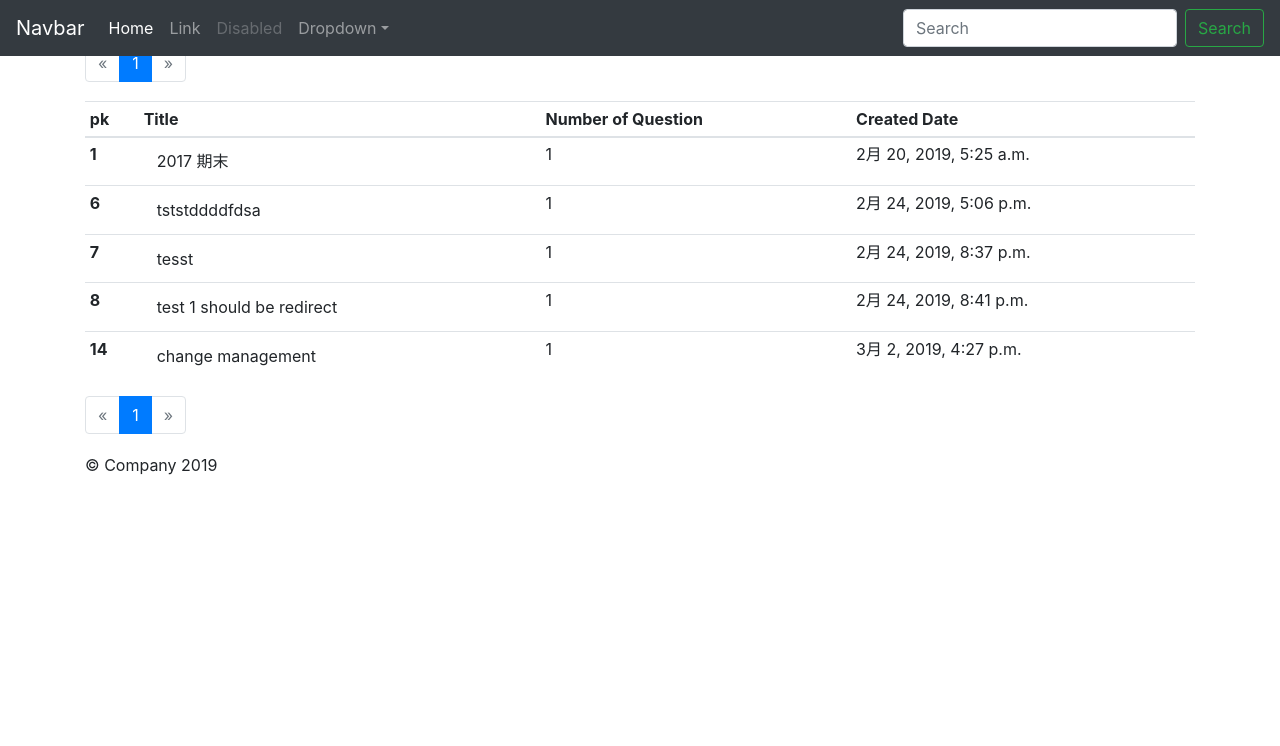
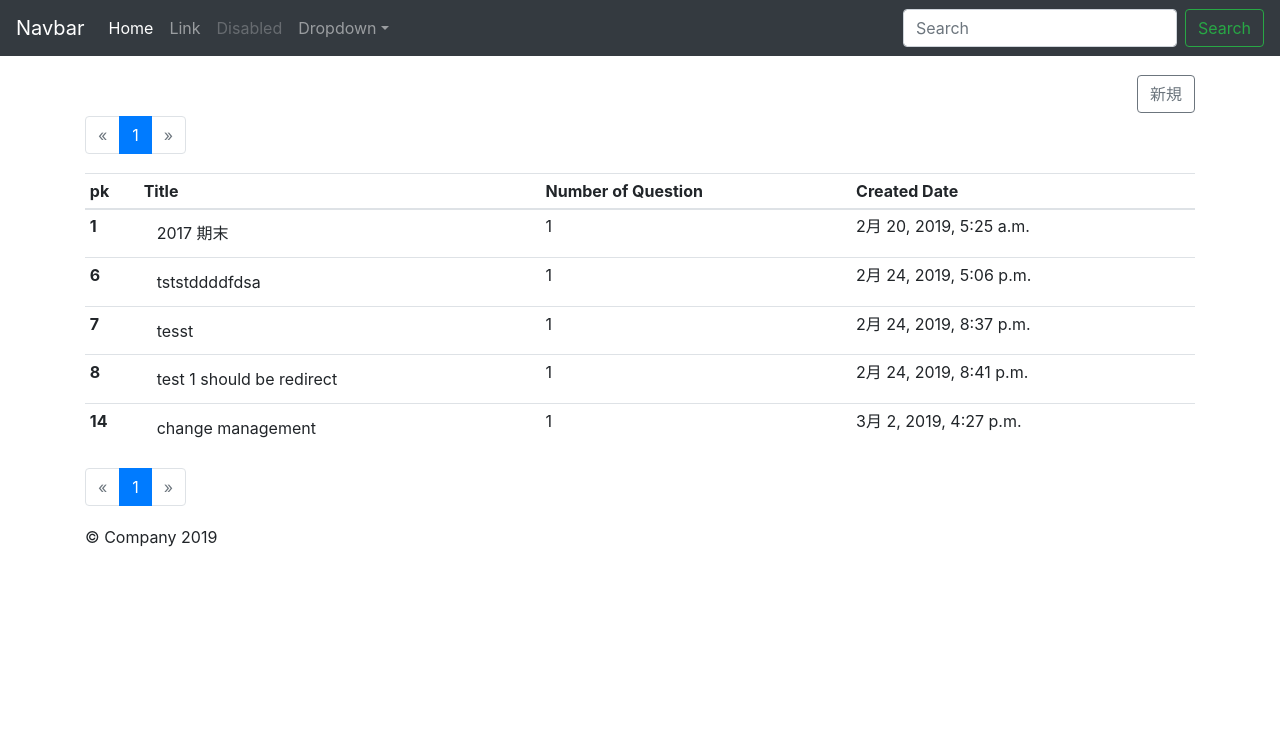
Before and after one commit to ppp314/multiple, a Django app: page /mypage/ in a window 1280 px wide. Shown: the top 746 px of the page. Before the commit the page ends 475 px from the top, so only its background shows below. Run offline with Django 3.2, Linux system fonts and the light colour scheme; data comes from the database, SQL or seed files in the repository; some libraries are stand-ins or nearby versions.

Commit message:
Avoid overwrapping navbar and body.

```diff
--- a/choice/static/choice/css/choice.css
+++ b/choice/static/choice/css/choice.css
@@ -3,6 +3,8 @@
     margin-bottom:3px;
 }
 
-.body {
-    padding-left: 15px;
+/* Show it is fixed to the top */
+body {
+  min-height: 75rem;
+  padding-top: 4.5rem;
 }
--- a/choice/templates/choice/base.html
+++ b/choice/templates/choice/base.html
@@ -50,7 +50,7 @@
      }
     </style>
     <!-- Custom styles for this template -->
-    <link href="{% static 'choice/css/jumbotron.css' %}" rel="stylesheet">
+    <link href="{% static 'choice/css/choice.css' %}" rel="stylesheet">
   </head>
 
   <body>
@@ -97,8 +97,7 @@
 		 q8i/X+965DzO0rT7abK41JStQIAqVgRVzpbzo5smXKp4YfRvH+8abtTE1Pi6jizo" crossorigin="anonymous"></script>
     <script src="https://cdnjs.cloudflare.com/ajax/libs/popper.js/1.14.7/umd/popper.min.js"
 	    integrity="sha384-UO2eT0CpHqdSJQ6hJty5KVphtPhzWj9WO1clHTMGa3JDZwrnQq4sF86dIHNDz0W1" crossorigin="anonymous"></script>
-    <script src="https://stackpath.bootstrapcdn.com/bootstrap/4.3.1/js/bootstrap.min.js"
-	    integrity="sha384-JjSmVgyd0p3pXB1rRibZUAYoIIy6OrQ6VrjIEaFf/nJGzIxFDsf4x0xIM+B07jRM crossorigin="anonymous"></script>
+    <script src="https://stackpath.bootstrapcdn.com/bootstrap/4.3.1/js/bootstrap.min.js" integrity="sha384-JjSmVgyd0p3pXB1rRibZUAYoIIy6OrQ6VrjIEaFf/nJGzIxFDsf4x0xIM+B07jRM" crossorigin="anonymous"></script>
   </body>
 
 </html>
--- a/choice/templates/choice/exam_list.html
+++ b/choice/templates/choice/exam_list.html
@@ -18,7 +18,7 @@
 {% block title %}Exam list{% endblock title%}
 
 {% block content %}
-  <div class="container">
+  <main role="main" class="container">
 
     <div class="row">
       <div class="col-12">
@@ -62,5 +62,5 @@
 	{% include 'choice/pagination.html' %}
       </div>
     </div>
-  </div>
+  </main>
 {% endblock content %}
```
